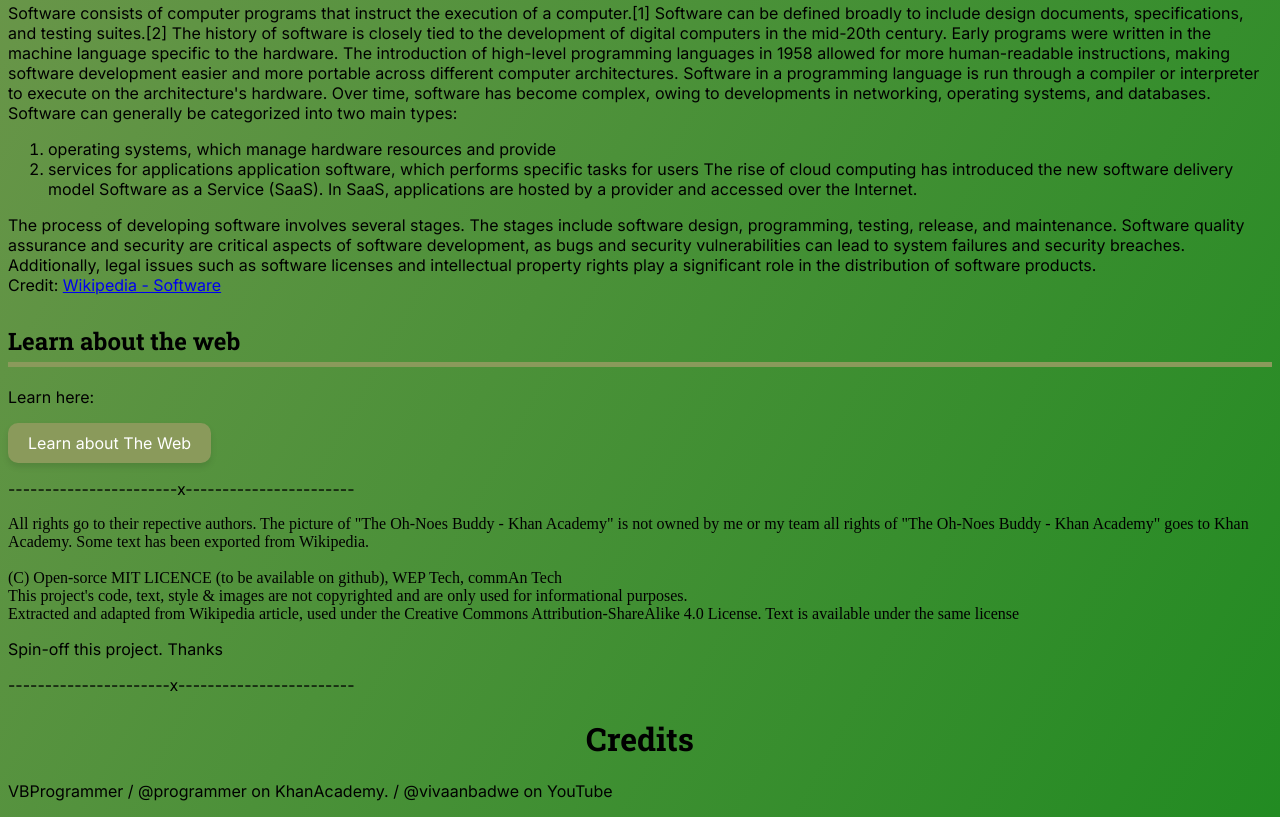
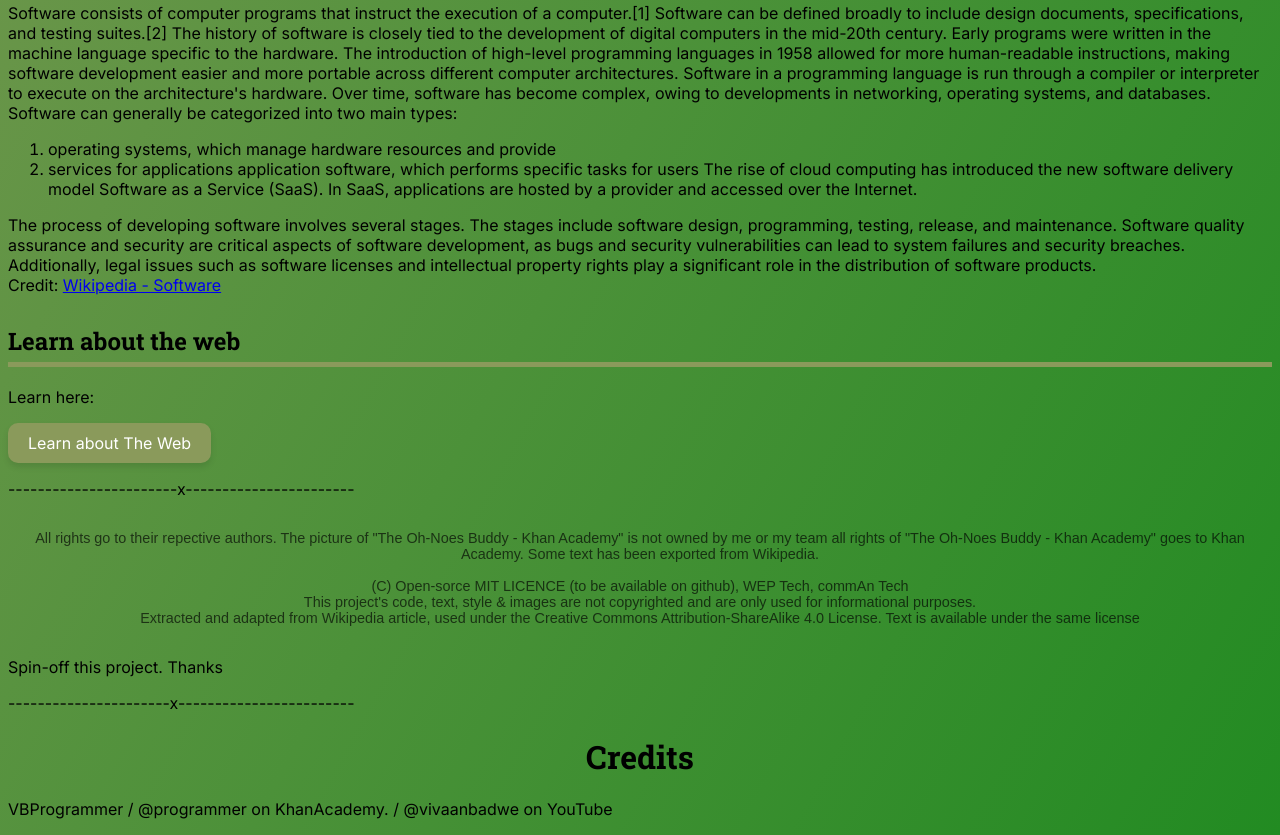
Before and after one commit to computersblog/computer, a plain HTML site: page index.html in a window 1280 px wide. Shown: the part 1480-2315 px from the top of the page. Drawn offline with Linux system fonts and the light colour scheme.

Commit message:
Update style.css

```diff
--- a/style.css
+++ b/style.css
@@ -4,9 +4,13 @@ body {
 }
 
 #rights {
-  font-family:Aerial;
-  }
-
+  font-family: Arial, sans-serif;
+  text-align: center;
+  font-size: 0.9rem;
+  color: rgba(0, 0, 0, 0.65);
+  padding: 15px;
+  /* Removed blur */
+}
 h1 {
   text-align: center;
   font-family: "Roboto Slab", serif;
```
